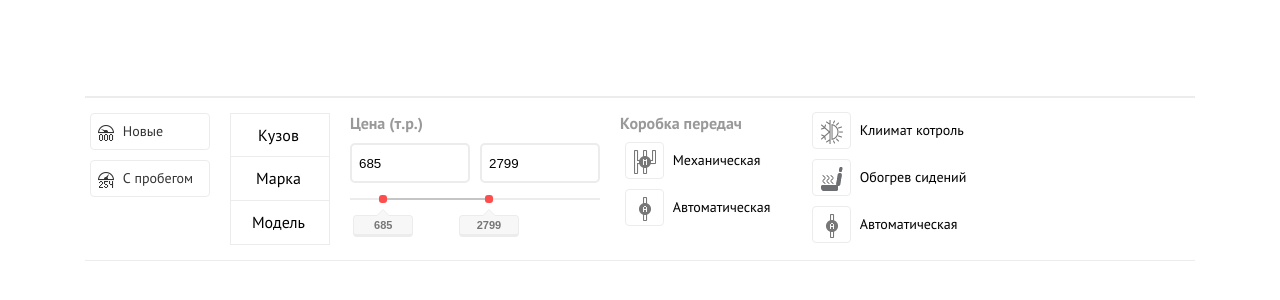
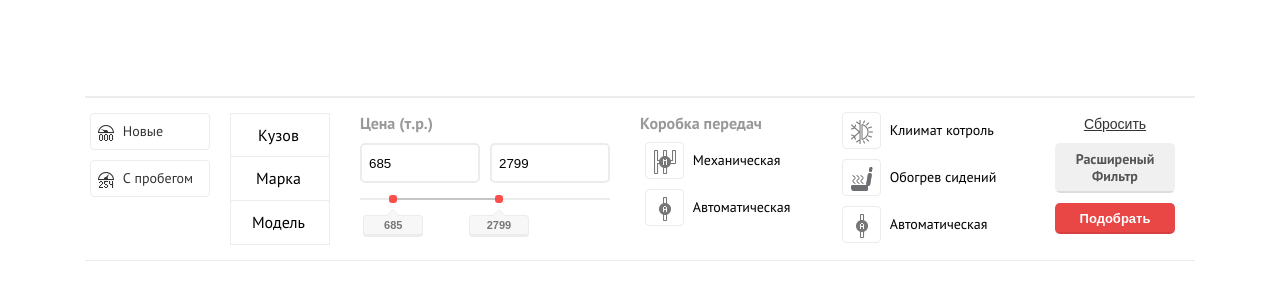
Before and after one commit to sarhov/wagner, a plain HTML site: page index.html in a window 1280 px wide. Shown: the part 112-412 px from the top of the page. Drawn offline with nearby package versions, Linux system fonts and the light colour scheme.

Commit message:
actions buttons for form ready

```diff
--- a/index.html
+++ b/index.html
@@ -15,6 +15,22 @@
   <div class="wrapper">
     <div class="filters">
       <form action="" class="filters__form">
+
+
+
+        <div class="filter-box filter-box_actions">
+          <div class="filter-box__content filter-box__content_actions">
+              <input type="reset" value="Сбросить" class="filter-reset">
+            <a  href="#" class="advanced-filter-call big-button jsAdvancedCall">
+              Расширеный Фильтр
+            </a>
+            <input type="submit" value="Подобрать" class="base-button form-submit">
+          </div>
+          <!-- /.filter-box__content filter-box__content_actions -->
+        </div>
+        <!-- /.filter-box filter-box_actions -->
+
+
         <div class="filters-switchers">
           <div class="filters-switchers__item">
             <input type="radio" id="switcher0" name="car-state" class="car-stated_null">
@@ -350,6 +366,7 @@
 <!-- /.filter-box filter-box_option-line filter-box_with-header -->
 
 
+
 </form>
 <!-- /.filters__form -->
 </div>
--- a/js/functions.js
+++ b/js/functions.js
@@ -1,4 +1,7 @@
 $(document).ready(function() {
-
+  $('.jsAdvancedCall, .form-submit').click(function(event) {
+    event.preventDefault();
+    $(this).toggleClass('is-active');
+  });
   // ready
 });
--- a/sass/filters.scss
+++ b/sass/filters.scss
@@ -67,6 +67,7 @@ body {
             // text-indent: 50px;
             &:hover {
                 background-color: #fafafa;
+                color: #555555;
             }
         }
         input[type="radio"]:checked + label {
@@ -162,6 +163,10 @@ body {
         input:checked + .filters-options__label_iconed:before {
             background-color: #e9e9e9;
             border-color: #d7d7d7;
+        }
+        input:checked + label{
+            color: #555;
+            font-weight: bold;
         }
         &_option-line {
             float: none;
@@ -265,7 +270,7 @@ body {
 
 .filter-box {
     float: left;
-    margin-left: 20px;
+    margin-left: 30px;
     padding-top: 15px;
     &__header {
         font-weight: bold;
@@ -277,6 +282,11 @@ body {
     }
     &__content_option-line{
         margin-top: -5px;
+    }
+    &_actions{
+        float: right;
+        width: 120px;
+        text-align: center;
     }
 }
 
@@ -342,3 +352,70 @@ body {
 .ui-slider .ui-slider-range {
     background: #c5c5c5;
 }
+
+.filter-reset, .advanced-filter-call, .form-submit{
+    margin-bottom: 10px;
+}
+
+.advanced-filter-call{
+    display: block;
+    width: 120px;
+    background: #f0f0f0;
+    border: 2px solid #f0f0f0;
+    border-bottom-color: #dddddd;
+    text-decoration: none;
+    color: #555555;
+    font-weight: bold;
+    line-height: 1.2;
+    text-shadow: 1px 0 1px #F5F5F5;
+    border-radius: 5px;
+    font-size: 14px;
+    padding: 6px 0;
+    &:hover{
+        background:#f3f3f3;
+        color: #777777;
+    }
+    &.is-active{
+        border-color: #c9c9c9;
+        color: #777;
+        // border-width: 2px;
+        background:#fff;
+    }
+}
+
+.filter-reset{
+    background: none;
+    border: none;
+    text-decoration: underline;
+    color: #333333;
+    cursor: pointer;
+    text-shadow: 1px 0 1px #F5F5F5;
+    font-size: 14px;
+    &:hover{
+        text-decoration: none;
+    }
+}
+
+.form-submit{
+    padding: 6px 0;
+    color: #fff;
+    border: 2px solid #e94646;
+    background:#e94646;
+    display: inline-block;
+    border-radius: 5px;
+    border-bottom-color: #d74041;
+    font-weight: bold;
+    font-size: 13px;
+    width: 120px;
+    cursor: pointer;
+    &:hover{
+        background:#ed6b6b;
+        border-color: #ed6b6b;
+        border-bottom-color: #df6667;
+    }
+    &.is-active{
+        border-color: #ed6b6b;
+        color: #ed6b6b;
+        background: #fff;
+    }
+}
```
Also changed, not shown: css/filters.css.
